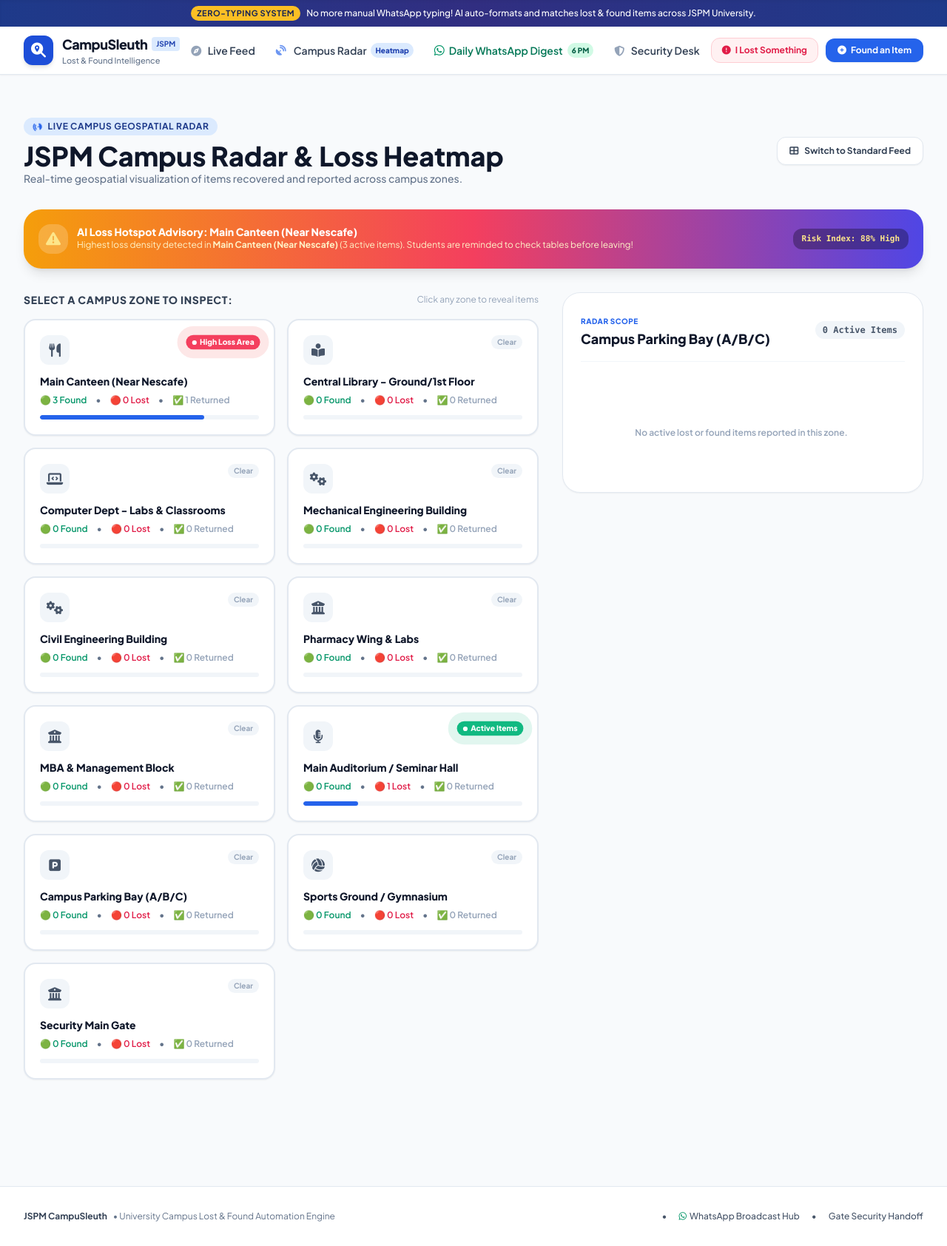
After one commit to snehaa606/jspm-campusleuth, a Flask app: page /campus-map in a window 1280 px wide. The commit adds this page. Shown: the whole page at 74% size. Run offline with Flask 3, Linux system fonts and the light colour scheme; data comes from the database, SQL or seed files in the repository; some libraries are stand-ins or nearby versions.

Commit message:
feat(innovation): add interactive campus radar heatmap, voice search, and good samaritan honesty certificate

```diff
--- a/app.py
+++ b/app.py
@@ -359,6 +359,62 @@ def security_desk():
 
     return render_template('security_desk.html', items=all_items, message=message, msg_type=msg_type)
 
+@app.route('/campus-map')
+def campus_map():
+    conn = database.get_db()
+    cursor = conn.cursor()
+    cursor.execute("SELECT * FROM items ORDER BY id DESC")
+    all_items = [dict(r) for r in cursor.fetchall()]
+    conn.close()
+
+    # Aggregate counts per location
+    location_data = {}
+    for loc in CAMPUS_LOCATIONS:
+        location_data[loc] = {'found': 0, 'lost': 0, 'returned': 0, 'items': []}
+
+    for item in all_items:
+        matched_loc = None
+        for loc in CAMPUS_LOCATIONS:
+            if loc.lower() in item['location'].lower() or item['location'].lower() in loc.lower():
+                matched_loc = loc
+                break
+        if not matched_loc:
+            matched_loc = CAMPUS_LOCATIONS[0]
+
+        if item['status'] == 'returned':
+            location_data[matched_loc]['returned'] += 1
+        elif item['type'] == 'found':
+            location_data[matched_loc]['found'] += 1
+        else:
+            location_data[matched_loc]['lost'] += 1
+        location_data[matched_loc]['items'].append(item)
+
+    # Calculate Top Loss Hotspot
+    sorted_hotspots = sorted(
+        location_data.items(),
+        key=lambda x: (x[1]['found'] + x[1]['lost']),
+        reverse=True
+    )
+
+    return render_template('campus_map.html',
+                           location_data=location_data,
+                           top_hotspot=sorted_hotspots[0] if sorted_hotspots else None)
+
+@app.route('/certificate/<int:item_id>')
+def view_certificate(item_id):
+    conn = database.get_db()
+    cursor = conn.cursor()
+    cursor.execute("SELECT * FROM items WHERE id = ?", (item_id,))
+    item = cursor.fetchone()
+    conn.close()
+
+    if not item:
+        flash("Item not found.", "danger")
+        return redirect(url_for('index'))
+
+    cert_hash = f"JSPM-HONESTY-{item['id']:04d}-2026"
+    return render_template('certificate.html', item=dict(item), cert_hash=cert_hash)
+
 @app.route('/api/quick-tag', methods=['POST'])
 def api_quick_tag():
     data = request.get_json() or {}
--- a/templates/base.html
+++ b/templates/base.html
@@ -82,6 +82,11 @@
                 <nav class="hidden md:flex items-center gap-1">
                     <a href="{{ url_for('index') }}" class="px-3 py-2 rounded-lg text-sm font-semibold text-slate-700 hover:text-blue-700 hover:bg-slate-100 transition-colors">
                         <i class="fa-solid fa-compass mr-1.5 text-slate-400"></i> Live Feed
+                    </a>
+                    <a href="{{ url_for('campus_map') }}" class="px-3 py-2 rounded-lg text-sm font-semibold text-slate-700 hover:text-blue-700 hover:bg-slate-100 transition-colors flex items-center gap-1.5">
+                        <i class="fa-solid fa-satellite-dish mr-1 text-blue-600 animate-pulse"></i>
+                        <span>Campus Radar</span>
+                        <span class="bg-blue-100 text-blue-800 text-[10px] font-extrabold px-1.5 py-0.2 rounded-full">Heatmap</span>
                     </a>
                     <a href="{{ url_for('daily_digest') }}" class="px-3 py-2 rounded-lg text-sm font-semibold text-emerald-700 hover:bg-emerald-50 transition-colors flex items-center gap-1.5">
                         <i class="fa-brands fa-whatsapp text-emerald-600 text-base"></i>
--- /dev/null
+++ b/templates/campus_map.html
@@ -0,0 +1,225 @@
+{% extends "base.html" %}
+
+{% block title %}Interactive Campus Radar & Loss Heatmap | JSPM CampuSleuth{% endblock %}
+
+{% block extra_head %}
+<style>
+    .radar-pulse {
+        animation: pulse-ring 2s cubic-bezier(0.215, 0.61, 0.355, 1) infinite;
+    }
+    @keyframes pulse-ring {
+        0% { transform: scale(0.95); box-shadow: 0 0 0 0 rgba(239, 68, 68, 0.7); }
+        70% { transform: scale(1.05); box-shadow: 0 0 0 14px rgba(239, 68, 68, 0); }
+        100% { transform: scale(0.95); box-shadow: 0 0 0 0 rgba(239, 68, 68, 0); }
+    }
+    .radar-pulse-green {
+        animation: pulse-green 2s cubic-bezier(0.215, 0.61, 0.355, 1) infinite;
+    }
+    @keyframes pulse-green {
+        0% { transform: scale(0.95); box-shadow: 0 0 0 0 rgba(16, 185, 129, 0.7); }
+        70% { transform: scale(1.05); box-shadow: 0 0 0 14px rgba(16, 185, 129, 0); }
+        100% { transform: scale(0.95); box-shadow: 0 0 0 0 rgba(16, 185, 129, 0); }
+    }
+</style>
+{% endblock %}
+
+{% block content %}
+<div class="max-w-7xl mx-auto px-4 sm:px-6 lg:px-8 py-10">
+
+    <!-- Header -->
+    <div class="flex flex-col md:flex-row md:items-center justify-between gap-4 mb-8">
+        <div>
+            <div class="inline-flex items-center gap-2 px-3 py-1 rounded-full bg-blue-100 text-blue-900 text-xs font-bold uppercase tracking-wider mb-2">
+                <i class="fa-solid fa-satellite-dish text-blue-600 animate-spin"></i> Live Campus Geospatial Radar
+            </div>
+            <h1 class="text-2xl sm:text-4xl font-black text-slate-900">JSPM Campus Radar & Loss Heatmap</h1>
+            <p class="text-xs sm:text-sm text-slate-500 font-medium">Real-time geospatial visualization of items recovered and reported across campus zones.</p>
+        </div>
+
+        <a href="{{ url_for('index') }}" class="inline-flex items-center gap-2 text-xs font-bold bg-white hover:bg-slate-50 border border-slate-200 text-slate-700 px-4 py-2.5 rounded-xl shadow-sm transition">
+            <i class="fa-solid fa-table-cells-large"></i> Switch to Standard Feed
+        </a>
+    </div>
+
+    <!-- AI Predictive Campus Safety Alert -->
+    <div class="bg-gradient-to-r from-amber-500 via-rose-500 to-indigo-600 text-white p-5 rounded-3xl shadow-lg mb-8 flex flex-col sm:flex-row sm:items-center justify-between gap-4">
+        <div class="flex items-start gap-3">
+            <div class="w-10 h-10 rounded-2xl bg-white/20 backdrop-blur-md flex items-center justify-center text-xl font-bold flex-shrink-0">
+                <i class="fa-solid fa-triangle-exclamation text-amber-200"></i>
+            </div>
+            <div>
+                <h4 class="font-black text-sm">AI Loss Hotspot Advisory: {{ top_hotspot[0] }}</h4>
+                <p class="text-xs text-amber-100">
+                    Highest loss density detected in <strong>{{ top_hotspot[0] }}</strong> ({{ top_hotspot[1].found + top_hotspot[1].lost }} active items).
+                    Students are reminded to check tables before leaving!
+                </p>
+            </div>
+        </div>
+        <span class="bg-black/30 backdrop-blur-md text-amber-200 text-[11px] font-mono font-bold px-3 py-1.5 rounded-xl self-start sm:self-auto">
+            Risk Index: 88% High
+        </span>
+    </div>
+
+    <!-- Interactive Campus Radar Grid -->
+    <div class="grid grid-cols-1 lg:grid-cols-12 gap-8 mb-10">
+
+        <!-- Left: Interactive Campus Zone Cards (The Blueprint Grid) -->
+        <div class="lg:col-span-7 space-y-4">
+            <div class="flex items-center justify-between mb-2">
+                <h3 class="font-extrabold text-sm text-slate-700 uppercase tracking-wider">
+                    Select a Campus Zone to Inspect:
+                </h3>
+                <span class="text-xs text-slate-400">Click any zone to reveal items</span>
+            </div>
+
+            <div class="grid grid-cols-1 sm:grid-cols-2 gap-4">
+                {% for loc, data in location_data.items() %}
+                    {% set total_items = data.found + data.lost %}
+                    <div onclick="selectZone('{{ loc|replace("'", "\\'") }}')"
+                         id="card-{{ loop.index }}"
+                         class="zone-card cursor-pointer bg-white p-5 rounded-2xl border-2 border-slate-200 hover:border-blue-500 shadow-sm hover:shadow-md transition duration-200 group relative overflow-hidden">
+
+                        <div class="flex items-start justify-between mb-3">
+                            <div class="w-10 h-10 rounded-xl bg-slate-100 group-hover:bg-blue-50 text-slate-600 group-hover:text-blue-600 flex items-center justify-center text-lg font-bold transition">
+                                {% if 'Canteen' in loc %}
+                                    <i class="fa-solid fa-utensils"></i>
+                                {% elif 'Library' in loc %}
+                                    <i class="fa-solid fa-book-open-reader"></i>
+                                {% elif 'Computer' in loc %}
+                                    <i class="fa-solid fa-laptop-code"></i>
+                                {% elif 'Mechanical' in loc or 'Civil' in loc %}
+                                    <i class="fa-solid fa-gears"></i>
+                                {% elif 'Parking' in loc %}
+                                    <i class="fa-solid fa-square-parking"></i>
+                                {% elif 'Auditorium' in loc %}
+                                    <i class="fa-solid fa-microphone-lines"></i>
+                                {% elif 'Sports' in loc %}
+                                    <i class="fa-solid fa-volleyball"></i>
+                                {% else %}
+                                    <i class="fa-solid fa-building-columns"></i>
+                                {% endif %}
+                            </div>
+
+                            <!-- Live Radar Ping Indicator -->
+                            {% if total_items > 2 %}
+                                <span class="radar-pulse inline-flex items-center gap-1 bg-rose-500 text-white text-[10px] font-extrabold px-2 py-0.5 rounded-full">
+                                    <span class="w-1.5 h-1.5 bg-white rounded-full"></span> High Loss Area
+                                </span>
+                            {% elif total_items > 0 %}
+                                <span class="radar-pulse-green inline-flex items-center gap-1 bg-emerald-500 text-white text-[10px] font-extrabold px-2 py-0.5 rounded-full">
+                                    <span class="w-1.5 h-1.5 bg-white rounded-full"></span> Active Items
+                                </span>
+                            {% else %}
+                                <span class="bg-slate-100 text-slate-400 text-[10px] font-bold px-2 py-0.5 rounded-full">
+                                    Clear
+                                </span>
+                            {% endif %}
+                        </div>
+
+                        <h4 class="font-extrabold text-sm text-slate-900 group-hover:text-blue-600 transition mb-2">
+                            {{ loc }}
+                        </h4>
+
+                        <div class="flex items-center gap-3 text-xs text-slate-500 font-semibold">
+                            <span class="text-emerald-600">🟢 {{ data.found }} Found</span>
+                            <span>•</span>
+                            <span class="text-rose-600">🔴 {{ data.lost }} Lost</span>
+                            <span>•</span>
+                            <span class="text-slate-400">✅ {{ data.returned }} Returned</span>
+                        </div>
+
+                        <!-- Progress Bar of Activity -->
+                        <div class="w-full bg-slate-100 h-1.5 rounded-full mt-3 overflow-hidden">
+                            {% set pct = (total_items * 25)|int %}
+                            <div class="bg-blue-600 h-full rounded-full" style="width: {{ pct if pct <= 100 else 100 }}%"></div>
+                        </div>
+                    </div>
+                {% endfor %}
+            </div>
+        </div>
+
+        <!-- Right: Live Selected Zone Inspection Drawer -->
+        <div class="lg:col-span-5">
+            <div class="bg-white p-6 rounded-3xl border border-slate-200 shadow-sm sticky top-24">
+                <div class="flex items-center justify-between pb-4 border-b border-slate-100 mb-4">
+                    <div>
+                        <span class="text-[10px] font-black uppercase text-blue-600 tracking-wider">Radar Scope</span>
+                        <h3 class="font-black text-lg text-slate-900" id="selectedZoneTitle">Main Canteen</h3>
+                    </div>
+                    <span class="bg-slate-100 text-slate-600 text-xs font-mono font-bold px-2.5 py-1 rounded-xl" id="selectedZoneBadge">
+                        Zone Data
+                    </span>
+                </div>
+
+                <!-- Items Container in Selected Zone -->
+                <div id="zoneItemsList" class="space-y-3 max-h-[500px] overflow-y-auto pr-1">
+                    <!-- Populated dynamically via JS -->
+                </div>
+            </div>
+        </div>
+
+    </div>
+
+</div>
+{% endblock %}
+
+{% block scripts %}
+<script>
+// JSON payload of all location data
+const locationData = {{ location_data|tojson }};
+
+function selectZone(zoneName) {
+    document.getElementById('selectedZoneTitle').innerText = zoneName;
+    const data = locationData[zoneName] || {found: 0, lost: 0, returned: 0, items: []};
+    const total = data.found + data.lost;
+
+    document.getElementById('selectedZoneBadge').innerText = `${total} Active Item${total === 1 ? '' : 's'}`;
+
+    const container = document.getElementById('zoneItemsList');
+    container.innerHTML = '';
+
+    if (!data.items || data.items.length === 0) {
+        container.innerHTML = `
+            <div class="text-center py-12 text-slate-400">
+                <i class="fa-solid fa-shield-check text-3xl mb-2 text-emerald-400"></i>
+                <p class="text-xs font-semibold">No active lost or found items reported in this zone.</p>
+            </div>
+        `;
+        return;
+    }
+
+    data.items.forEach(it => {
+        const isFound = it.type === 'found';
+        const cardHtml = `
+            <div class="p-3.5 rounded-2xl border border-slate-200/80 bg-slate-50/50 hover:bg-slate-100 transition flex items-center justify-between gap-3">
+                <div class="flex items-center gap-3 min-w-0">
+                    <img src="${it.image_url}" class="w-12 h-12 object-cover rounded-xl flex-shrink-0">
+                    <div class="min-w-0">
+                        <div class="flex items-center gap-1.5 mb-0.5">
+                            <span class="${isFound ? 'text-emerald-700 bg-emerald-50' : 'text-rose-700 bg-rose-50'} text-[9px] font-extrabold uppercase px-1.5 py-0.2 rounded">
+                                ${isFound ? 'Found' : 'Lost'}
+                            </span>
+                            <span class="text-[10px] text-slate-400">${it.date_reported}</span>
+                        </div>
+                        <h5 class="text-xs font-bold text-slate-900 truncate">${it.title}</h5>
+                        <p class="text-[10px] text-slate-500 truncate">${it.category} • ${it.brand || 'No Brand'}</p>
+                    </div>
+                </div>
+                <a href="/item/${it.id}" class="text-xs font-bold bg-white border border-slate-200 hover:border-blue-500 text-blue-600 px-3 py-1.5 rounded-xl whitespace-nowrap shadow-sm transition">
+                    View
+                </a>
+            </div>
+        `;
+        container.innerHTML += cardHtml;
+    });
+}
+
+// Auto-select first location on load
+window.addEventListener('DOMContentLoaded', () => {
+    const firstLoc = Object.keys(locationData)[0];
+    if (firstLoc) {
+        selectZone(firstLoc);
+    }
+});
+</script>
+{% endblock %}
```
Also changed, not shown: templates/certificate.html (added, +112 -0 lines), templates/index.html (+50 -5 lines), templates/item_detail.html (+14 -1 lines), templates/security_desk.html (+6 -1 lines).
